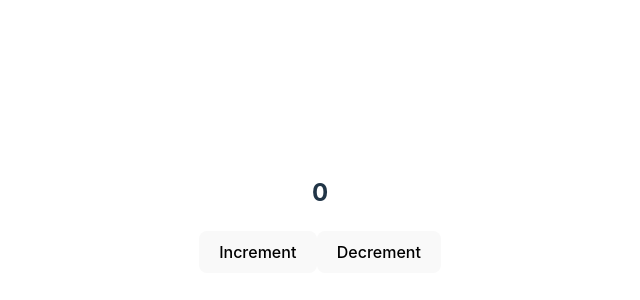
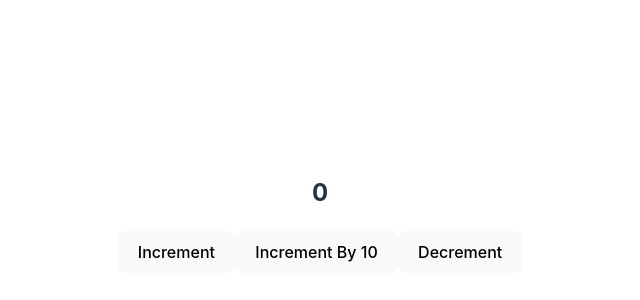
Before and after one commit to 212023535/Redux-Toolkit-Counter-Example, a React (Vite) app: page / in a window 1280 px wide. Shown: the part 186-486 px from the top of the page, without its empty margins (320-960 px from the left). Built offline with nearby package versions, Linux system fonts and the light colour scheme.

Commit message:
[Update] - add new action to increment by amount, add btn to component to dispatch action to increment by 10

```diff
--- a/src/components/Counter.tsx
+++ b/src/components/Counter.tsx
@@ -1,6 +1,6 @@
 import { useDispatch, useSelector } from "react-redux";
 import { RootState } from "../state/store";
-import { decrement, increment } from "../state/counter/counterSlice";
+import { decrement, increment, incrementByAmount } from "../state/counter/counterSlice";
 
 const Counter = () => {
     const count = useSelector((state: RootState) => state.counter.value);
@@ -10,6 +10,7 @@ const Counter = () => {
         <h2>{count}</h2>
         <div>
             <button onClick={() => dispatch(increment())}>Increment</button>
+            <button onClick={() => dispatch(incrementByAmount(10))}>Increment By 10</button>
             <button onClick={() => dispatch(decrement())}>Decrement</button>
         </div>
     </div>;
--- a/src/state/counter/counterSlice.ts
+++ b/src/state/counter/counterSlice.ts
@@ -1,4 +1,4 @@
-import { createSlice } from "@reduxjs/toolkit";
+import { PayloadAction, createSlice } from "@reduxjs/toolkit";
 
 interface CounterState {
     value: number;
@@ -17,10 +17,13 @@ const counterSlice = createSlice({
         },
         decrement: (state) => {
             state.value -= 1;
+        },
+        incrementByAmount: (state, action: PayloadAction<number>) => {
+            state.value += action.payload;
         }
     }
 });
 
-export const { increment, decrement } = counterSlice.actions;
+export const { increment, decrement, incrementByAmount } = counterSlice.actions;
 
 export default counterSlice.reducer;
```
